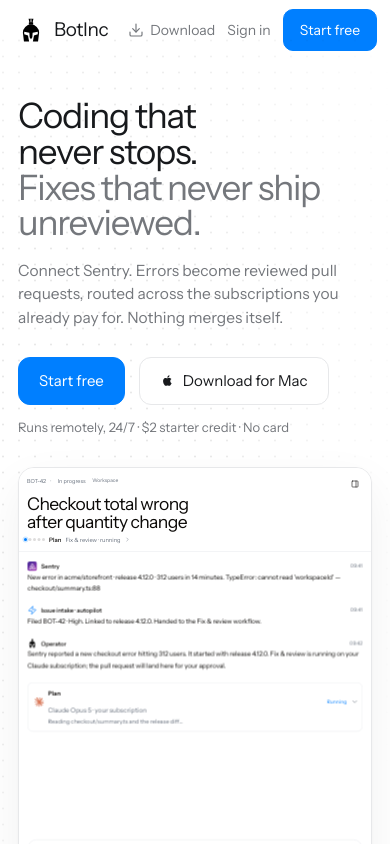
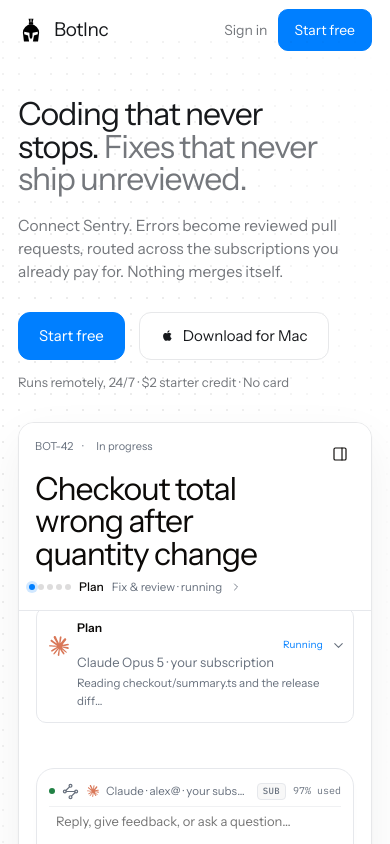
Before and after one commit to arosasg/botinc-v2, a Next.js app in the folder apps/web/: page / in a window 390 px wide. Shown: the top 844 px of the page. Built offline with nearby package versions, Linux system fonts and the light colour scheme.

Commit message:
fix landing mobile overflow

```diff
--- a/apps/web/features/landing/landing-view.tsx
+++ b/apps/web/features/landing/landing-view.tsx
@@ -53,6 +53,7 @@
                 <h1>
                   Coding that never stops.
                   <br />
+                  {" "}
                   <span>Fixes that never ship unreviewed.</span>
                 </h1>
                 <p className="lead">
--- a/packages/brand/styles/overrides.css
+++ b/packages/brand/styles/overrides.css
@@ -39,7 +39,22 @@
 .l4 .foot-grid,
 .l4 .foot-bottom { width:min(1600px,100%); }
 
-/* 5. Owner request (2026-09-14): a live conversation uses the whole centre
+/* 5. Landing v4's phone layout must compose within the viewport instead of
+      hiding overflow from desktop-sized children. Keep the two essential nav
+      actions, let the headline rebalance without its desktop-only hard break,
+      and render the real workspace shell at its responsive phone width. */
+@media (max-width:640px) {
+  .l4 .nav { gap:12px; }
+  .l4 .nav-actions { gap:10px; }
+  .l4 .nav-actions>.tbtn:first-child { display:none; }
+  .l4 .hero>* { min-width:0; }
+  .l4 .hero h1 { font-size:clamp(30px,8.2vw,36px);overflow-wrap:anywhere; }
+  .l4 .hero h1 br { display:none; }
+  .l4 .demo { height:560px; }
+  .l4 .demo-inner { width:100%;height:100%;transform:none; }
+}
+
+/* 6. Owner request (2026-09-14): a live conversation uses the whole centre
       canvas. Workspace v19's inherited V11 rules cap the transcript at 780px
       and the composer at 760px, which leaves an unrelated empty column on
       wide displays. Keep the centred first-message state, then align the live
```
